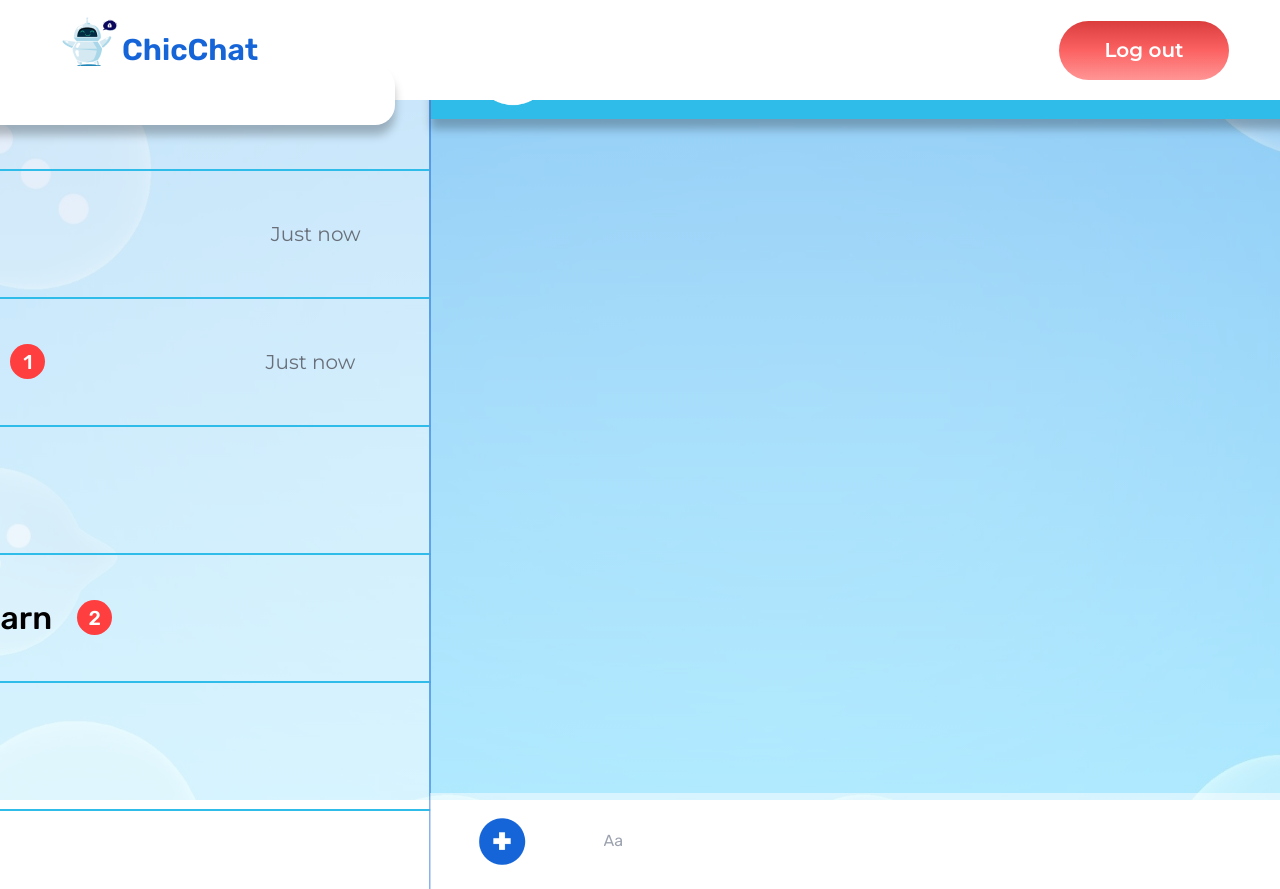
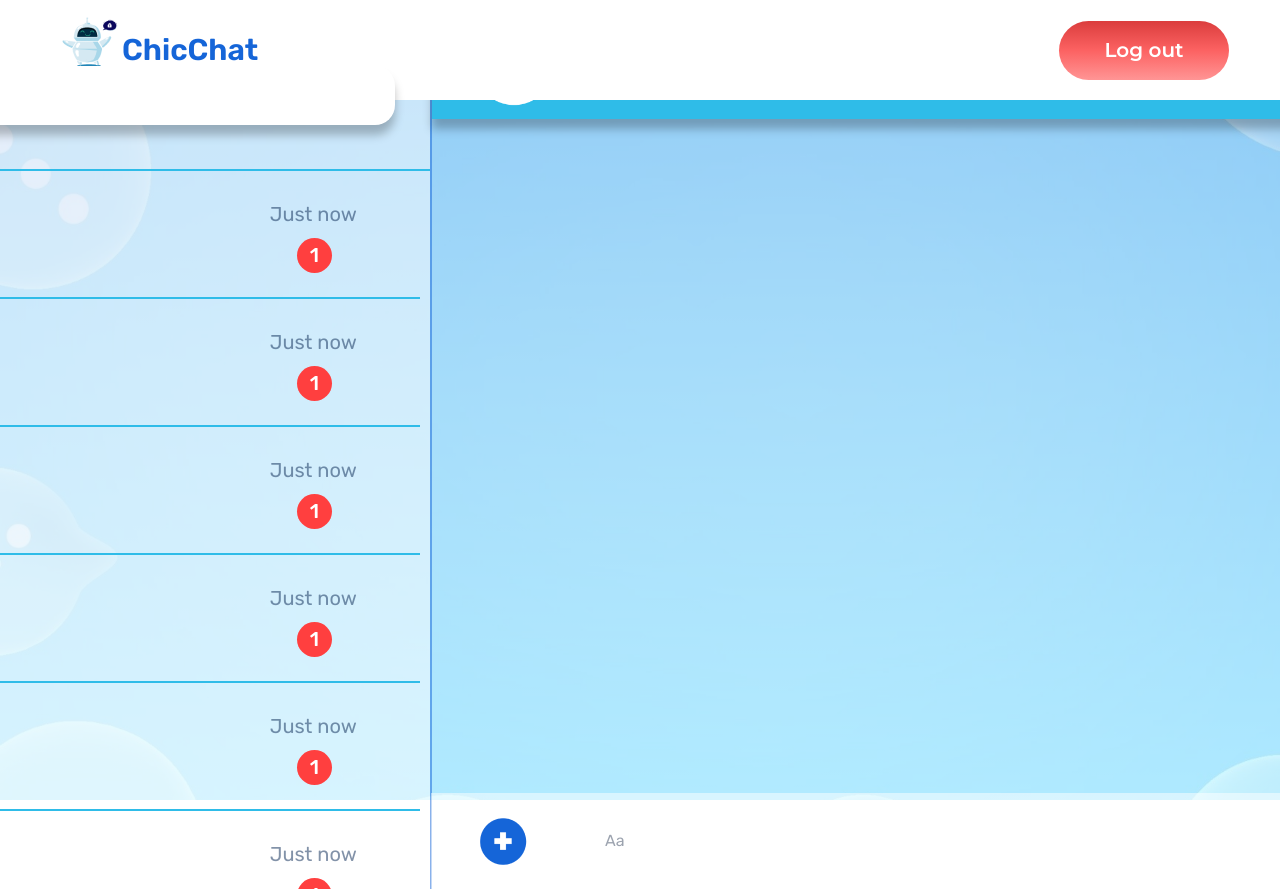
Before and after one commit to FairyFay404/Chic-Chat, a React (Vite) app in the folder client/: page /chat in a window 1280 px wide. Shown: the top 889 px of the page. Built offline with nearby package versions, Linux system fonts and the light colour scheme.

Commit message:
Update Chat page(scrollbar)

```diff
--- a/client/package.json
+++ b/client/package.json
@@ -12,7 +12,8 @@
     "axios": "^1.3.5",
     "react": "^18.2.0",
     "react-dom": "^18.2.0",
-    "react-router-dom": "^6.10.0"
+    "react-router-dom": "^6.10.0",
+    "tailwind-scrollbar": "^3.0.0"
   },
   "devDependencies": {
     "@types/react": "^18.0.28",
--- a/client/src/components/Chat.jsx
+++ b/client/src/components/Chat.jsx
@@ -1,8 +1,11 @@
 import React, { useState } from 'react'
 import Navbar from './Navbar'
+import Inbox from './subcomponents/Inbox'
 
 export default function Chat() {
     const [error, setError] = useState(false)
+    const [search, setSearch] = useState("")
+    const [message, setMesaage] = useState("")
 
     const handleEdit = (e) => {
         e.preventDefault();
@@ -15,65 +18,30 @@ export default function Chat() {
                     <Navbar />
                     <div className="h-full">
                         <div className="flex flex-row h-full justify-center items-center pt-[100px]">{/*  */}
-                            <div className="w-[697px] h-[877px] rounded-l-[50px] bg-white/50">
+                            <div className="w-[700px] h-[877px] rounded-l-[50px] bg-white/50">
                                 <div className="flex flex-col items-center bg-white bg-opacity-50 rounded-l-[40px]">
-                                    <div className="w-[698px] h-[159px] border-b-2 border-b-[#2FBCE8] flex flex-row justify-center items-center">
-                                        <form>
+                                    <div className="w-full h-[159px] border-b-2 border-b-[#2FBCE8] flex flex-row justify-center items-center">
+                                        <div>
                                             <label class="relative block">
                                                 <span class="absolute inset-y-9 left-0 flex items-center pl-3">
                                                     <img src="/search-icon.png" className='pe-[14px] w-[55px] h-[39px] ms-[5px]' />
                                                 </span>
                                                 <input type="text" className="w-[629px] h-[59px] pl-[70px] rounded-[20px] shadow_1 mt-[11px]
                                                     text-[#072653] font-Rubik font-normal border-[0px] focus:border-[3px] focus:border-[#178AAE] focus:outline-0
-                                                    " placeholder="Search by username" onChange={e => setUsername(e.target.value)} />
+                                                    " placeholder="Search by username" onChange={e => setSearch(e.target.value)} />
                                             </label>
-                                        </form>
+                                        </div>
                                     </div>
 
-                                    <div className="w-[698px] h-[718px] ">
-                                        <button className="w-[700px] h-[128px] flex justify-between items-center border-b-2 border-b-[#2FBCE8] hover:bg-[#2FBCE8] hover:bg-opacity-40 auto-rows-auto">
-                                            <div className="flex flex-row items-center">
-                                                <img src="/Profile.png" className='ms-[38px] me-[25px] w-[107px] h-[107px]' />
-                                                <div className=" flex justify-between items-center">
-                                                    <span className='text-[32px] font-medium'>Aom</span>
-                                                    <p className='text-[20px] ms-[300px] font-Montserrat font-normal text-[#696F79]'>Just now</p>
-
-                                                </div>
-
-
-                                            </div>
-                                        </button>
-                                        <button className="w-[700px] h-[128px] flex justify-between items-center border-b-2 border-b-[#2FBCE8] hover:bg-[#2FBCE8] hover:bg-opacity-40">
-                                            <div className="flex flex-row justify-center items-center">
-                                                <img src="/Profile.png" className='ms-[38px] me-[25px] w-[107px] h-[107px]' />
-                                                <h1 className='text-[32px] font-medium'>Party</h1>
-                                                <label className='w-[35px] h-[35px] rounded-[50px] bg-[#FF3F3F] flex justify-center items-center text-[20px] text-white font-medium ms-[25px]' >1</label>
-                                                <h2 className='text-[20px] ms-[220px] font-Montserrat font-normal text-[#696F79]'>Just now</h2>
-                                            </div>
-
-                                        </button>
-                                        <button className="w-[700px] h-[128px] flex justify-between items-center border-b-2 border-b-[#2FBCE8] hover:bg-[#2FBCE8] hover:bg-opacity-40">
-                                            <div className="flex flex-row justify-center items-center">
-                                                <img src="/Profile.png" className='ms-[38px] me-[25px] w-[107px] h-[107px]' />
-                                                <h1 className='text-[32px] font-medium'>Meaw</h1>
-                                            </div>
-
-                                        </button>
-                                        <button className="w-[700px] h-[128px] flex justify-between items-center border-b-2 border-b-[#2FBCE8] hover:bg-[#2FBCE8] hover:bg-opacity-40">
-                                            <div className="flex flex-row justify-center items-center">
-                                                <img src="/Profile.png" className='ms-[38px] me-[25px] w-[107px] h-[107px]' />
-                                                <h1 className='text-[32px] font-medium'>EEEEEarn</h1>
-                                                <label className='w-[35px] h-[35px] rounded-[50px] bg-[#FF3F3F] flex justify-center items-center text-[20px] text-white font-medium ms-[25px]'>2</label>
-                                            </div>
-
-                                        </button>
-                                        <button className="w-[700px] h-[128px] flex justify-between items-center border-b-2 border-b-[#2FBCE8] hover:bg-[#2FBCE8] hover:bg-opacity-40">
-                                            <div className="flex flex-row justify-center items-center">
-                                                <img src="/Profile.png" className='ms-[38px] me-[25px] w-[107px] h-[107px]' />
-                                                <h1 className='text-[32px] font-medium'>Fay</h1>
-                                            </div>
-
-                                        </button>
+                                    <div className="w-[700px] h-[718px] overflow-y-scroll">
+                                        <Inbox/>
+                                        <Inbox/>
+                                        <Inbox/>
+                                        <Inbox/>
+                                        <Inbox/>
+                                        <Inbox/>
+                                        <Inbox/>
+                                        <Inbox/>
                                     </div>
 
                                 </div>
@@ -99,7 +67,7 @@ export default function Chat() {
                                                 <img src="/add icon.png" className=' w-[61px] h-[61px]' />
                                                 <input type="text" className="w-[880px] h-[59px] ms-[20px] pl-[50px] rounded-[20px]
                                     text-[#072653] font-Rubik font-normal border-[0px] focus:border-[3px] focus:border-[#178AAE] focus:outline-0
-                                    " placeholder="Aa" onChange={e => setUsername(e.target.value)} />
+                                    " placeholder="Aa" onChange={e => setMesaage(e.target.value)} />
                                                 <img src="/send icon.png" className='w-[53px] h-[53px] ms-[20px]' />
                                             </label>
                                         </form>
--- /dev/null
+++ b/client/src/components/subcomponents/Inbox.jsx
@@ -0,0 +1,23 @@
+import React from 'react'
+
+export default function Inbox() {
+  return (
+    <>
+        <div className="w-[690px] h-[128px] flex justify-between items-center border-b-2 border-b-[#2FBCE8] hover:bg-[#2FBCE8] hover:bg-opacity-40 auto-rows-auto">
+            <div className="flex flex-row items-center">
+                <img src="/Profile.png" className='ms-[38px] me-[25px] w-[107px] h-[107px]' />
+                <div className="flex flex-col items-start gap-[5px]">
+                    <div className=" flex items-center">
+                        <span className='text-[32px] font-medium font-Rubik leading-[38px]'>Aom</span>
+                        <p className='text-[20px] ms-[300px] font-Rubik font-normal leading-[120%] text-[#072653] opacity-50'>Just now</p>
+                    </div>
+                    <div className="flex flex-row items-center gap-[310px]">
+                        <div className="text-[20px] text-[#072653] font-Rubik font-medium  leading-[24px] opacity-50">You: ...</div>
+                        <label className='w-[35px] h-[35px] rounded-[50px] bg-[#FF3F3F] flex justify-center items-center text-[20px] text-white font-medium ms-[25px]' >1</label>
+                    </div>
+                </div>
+            </div>
+        </div>
+    </>
+  )
+}
--- a/client/src/index.css
+++ b/client/src/index.css
@@ -21,4 +21,20 @@
     .shadow_1{
         box-shadow: 0px 10px 10px rgba(0, 0, 0, 0.25);
     }
+    ::-webkit-scrollbar{
+        width: 10px;
+        height: 10px;
+    }
+
+    ::-webkit-scrollbar-thumb{
+        background: #2FBCE8;
+        border-radius: 0px 20px 0px 0px;
+        box-shadow: 0px 4px 4px rgba(0, 0, 0, 0.25);
+    }
+
+    ::-webkit-scrollbar-track{
+        background: #C5DBE1;
+    }
+
+
 }
--- a/client/tailwind.config.js
+++ b/client/tailwind.config.js
@@ -11,7 +11,17 @@ export default {
                 Rubik: ['Rubik', "sans-serif"],
                 Prompt : ['Prompt', 'sans-serif']
             },
+            width: {
+                "10" : "10px",
+            },
+
+        },
+        borderRadius: {
+            "20" : "20px",
         },
     },
-plugins: [],
+plugins: [
+    require('tailwind-scrollbar'),
+],
+
 }
```
Also changed, not shown: 1 other file (tests, documents, lock files or other folders).
